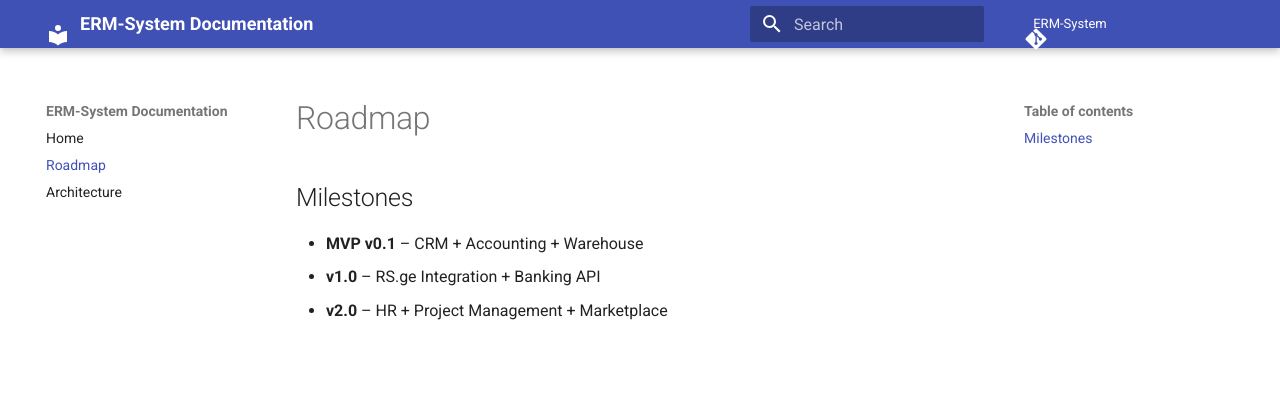
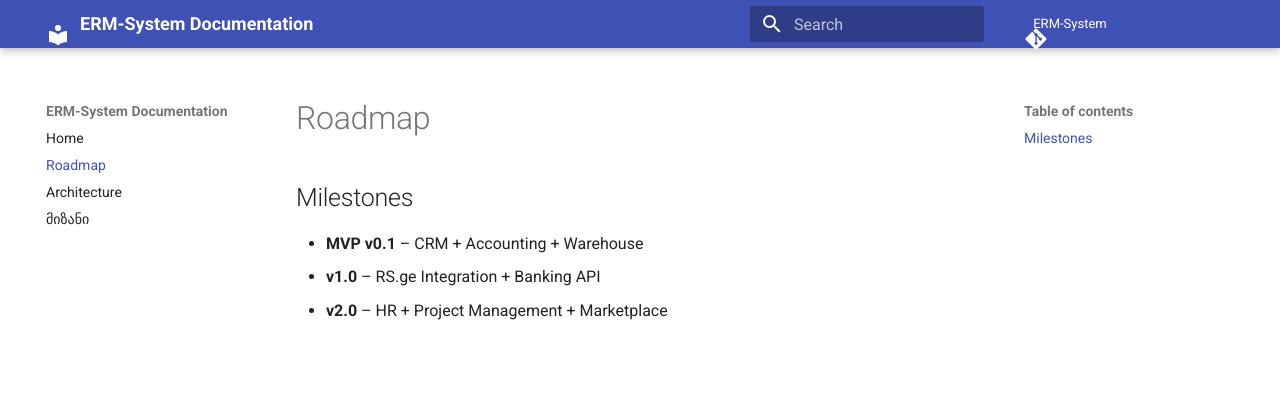
Before and after one commit to Ministra1978/ERM-System, an MkDocs documentation site: the page built from docs/roadmap.md, in a window 1280 px wide. Shown: the top 402 px of the page. Built offline with MkDocs 1.6.1 and Material for MkDocs 9.7.7, drawn with Linux system fonts in a browser that asks for light colours; comment, search, counter and statistics services are not loaded.

Commit message:
Update mkdocs.yml

```diff
--- a/mkdocs.yml
+++ b/mkdocs.yml
@@ -27,3 +27,4 @@ nav:
   - Home: index.md
   - Roadmap: roadmap.md
   - Architecture: architecture.md
+  - მიზანი: მიზანი.md
```
